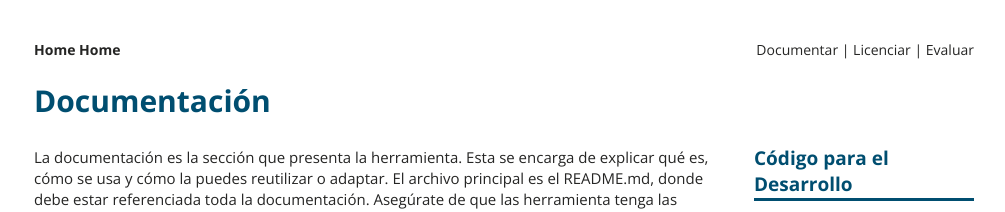
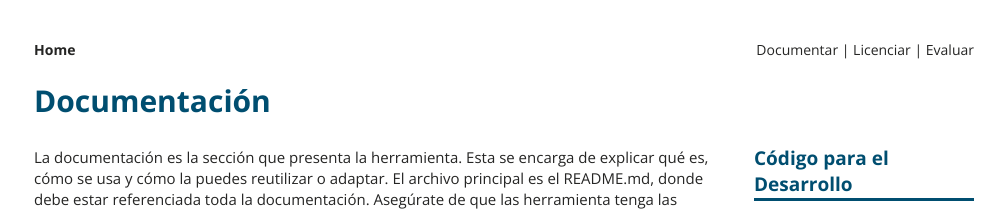
Before and after one commit to EL-BID/guia-de-publicacion, a Jekyll site: the page built from _documents/documentacion.markdown, in a window 1280 px wide. Shown: the top 212 px of the page, without its empty margins (136-1141 px from the left). Built offline with Jekyll 4.4.1, drawn with Linux system fonts in a browser that asks for light colours.

Commit message:
Update documentacion.markdown

```diff
--- a/_documents/documentacion.markdown
+++ b/_documents/documentacion.markdown
@@ -111,8 +111,5 @@ Reconocimientos a otras personas u organizaciones que hayan contribuido de algun
 
 ## ¿Existe algún otro tipo de documentación a parte del README.md?
 A parte de la documentación más técnica dirigida a desarrolladores, existe la guía de usuario. Si se trata de documentación muy extensa y muy detallada es buena práctica ponerla en un archivo a parte y especificarlo en el README.md.
-<style>
-.ocultar_breadcrumb_ingles{
-display:none;
-}
-</style>
+
+<style> .ocultar_breadcrumb_ingles{ display:none; } .ocultar_home_ingles{ display:none; } </style>
```
